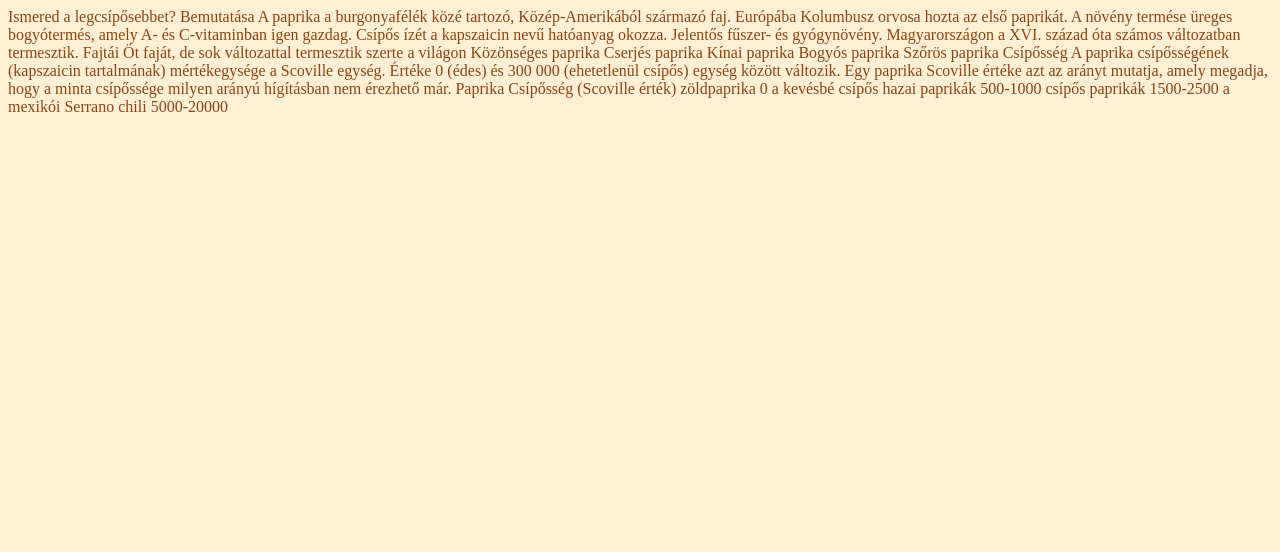
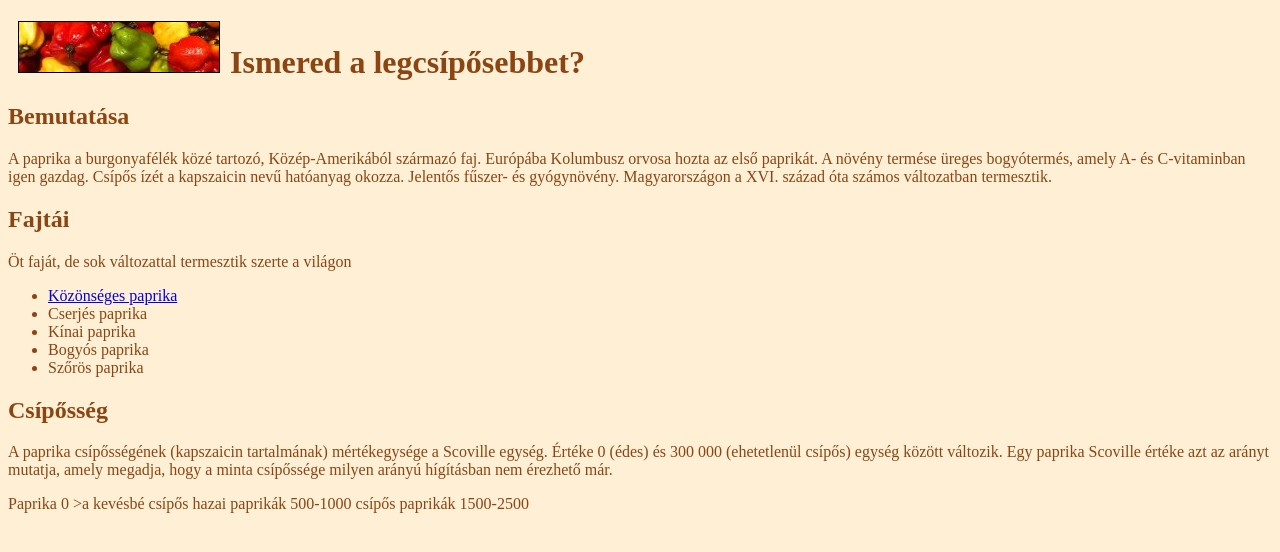
Before and after one commit to mdominik22/html2022, a plain HTML site: page erettsegi/paprika/index.html in a window 1280 px wide. Drawn offline with Linux system fonts and the light colour scheme.

Commit message:
9-es feladat

```diff
--- a/erettsegi/paprika/index.html
+++ b/erettsegi/paprika/index.html
@@ -4,26 +4,32 @@
     <meta charset="UTF-8">
     <meta http-equiv="X-UA-Compatible" content="IE=edge">
     <meta name="viewport" content="width=device-width, initial-scale=1.0">
-    <title>Document</title>
+    <title>Paprika</title>
 </head>
 <body style="background-color: papayawhip;color:saddlebrown">
-    Ismered a legcsípősebbet?
-Bemutatása
-A paprika a burgonyafélék közé tartozó, Közép-Amerikából származó faj. Európába Kolumbusz orvosa hozta az első paprikát. A növény termése üreges bogyótermés, amely A- és C-vitaminban igen gazdag. Csípős ízét a kapszaicin nevű hatóanyag okozza. Jelentős fűszer- és gyógynövény. Magyarországon a XVI. század óta számos változatban termesztik.
-Fajtái
-Öt faját, de sok változattal termesztik szerte a világon
-Közönséges paprika
-Cserjés paprika
-Kínai paprika
-Bogyós paprika
-Szőrös paprika
-Csípősség
-A paprika csípősségének (kapszaicin tartalmának) mértékegysége a Scoville egység. Értéke 0 (édes) és 300 000 (ehetetlenül csípős) egység között változik. Egy paprika Scoville értéke azt az arányt mutatja, amely megadja, hogy a minta csípőssége milyen arányú hígításban nem érezhető már.
+    <h1><img src="szines.jpg" style="border:1px solid black; margin: 0 10px;">Ismered a legcsípősebbet?</h1>
+    <h2>Bemutatása</h2>
+    <p>A paprika a burgonyafélék közé tartozó, Közép-Amerikából származó faj. Európába Kolumbusz orvosa hozta az első paprikát. A növény termése üreges bogyótermés, amely A- és C-vitaminban igen gazdag. Csípős ízét a kapszaicin nevű hatóanyag okozza. Jelentős fűszer- és gyógynövény. Magyarországon a XVI. század óta számos változatban termesztik.</p>
+    <h2>Fajtái</h2>
+    <p>Öt faját, de sok változattal termesztik szerte a világon</p>
+    <ul>
+        <li><a href="sok.jpg">Közönséges paprika</a></li>
+        <li>Cserjés paprika</li>
+        <li>Kínai paprika</li>
+        <li>Bogyós paprika</li>
+        <li>Szőrös paprika</li>
+    </ul>
+    <h2>Csípősség</h2>
+    <p>A paprika csípősségének (kapszaicin tartalmának) mértékegysége a Scoville egység. Értéke 0 (édes) és 300 000 (ehetetlenül csípős) egység között változik. Egy paprika Scoville értéke azt az arányt mutatja, amely megadja, hogy a minta csípőssége milyen arányú hígításban nem érezhető már.</p>
 
-Paprika Csípősség (Scoville érték)
-zöldpaprika 0
-a kevésbé csípős hazai paprikák 500-1000
-csípős paprikák 1500-2500
-a mexikói Serrano chili 5000-20000
+    <table>
+
+    </table>
+        <tr><td>Paprika</td> <td><Csípősség (Scoville érték)</td></tr>
+        <tr><td zöldpaprika</td></td></td> 0</td><tr>
+        <tr><td>>a kevésbé csípős hazai paprikák</td><td> 500-1000</td></tr>
+        <tr><td>csípős paprikák 1500-2500
+        <tr><td><a mexikói Serrano chili 5000-20000
+    </table>
 </body>
 </html>
```
